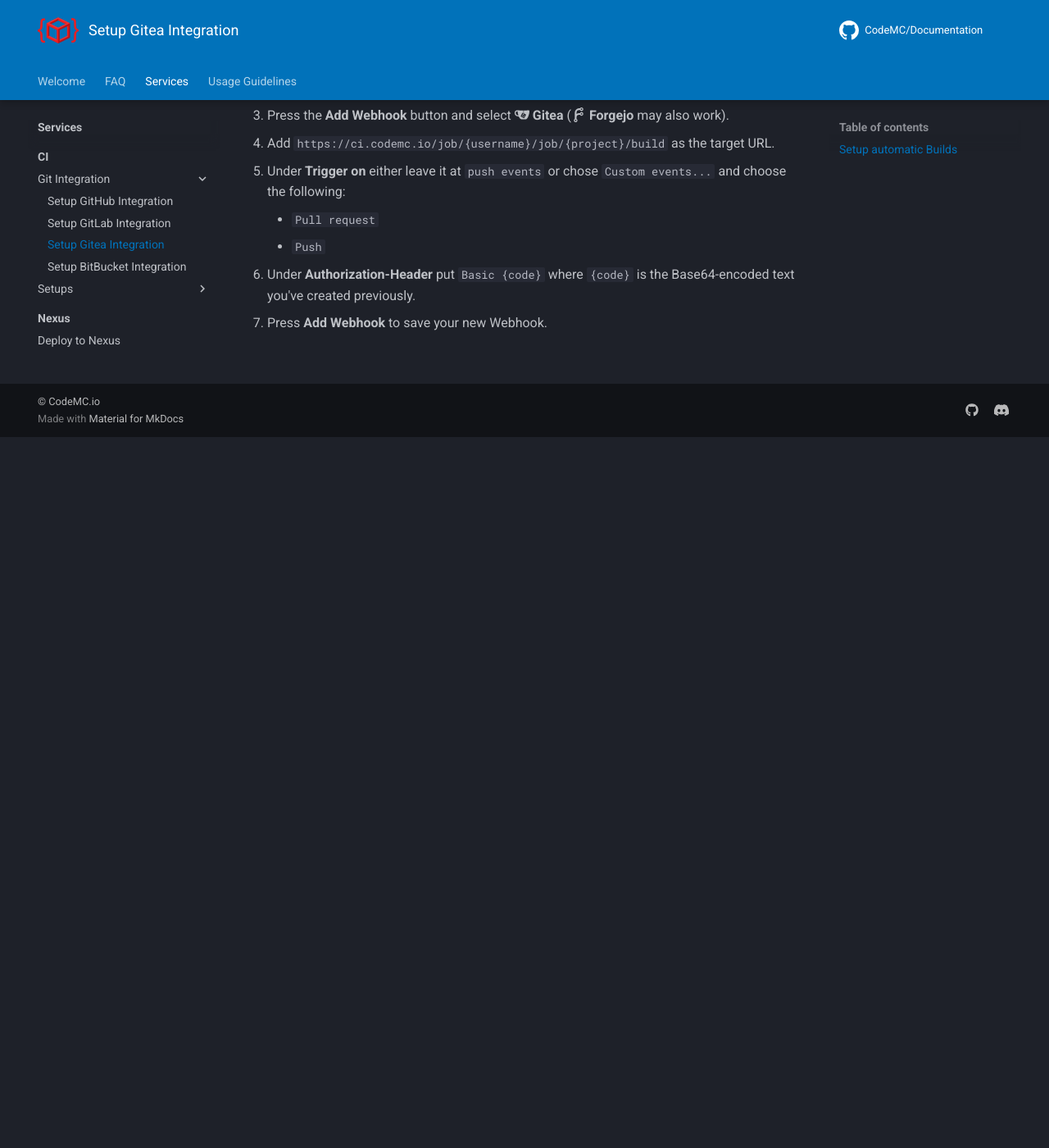
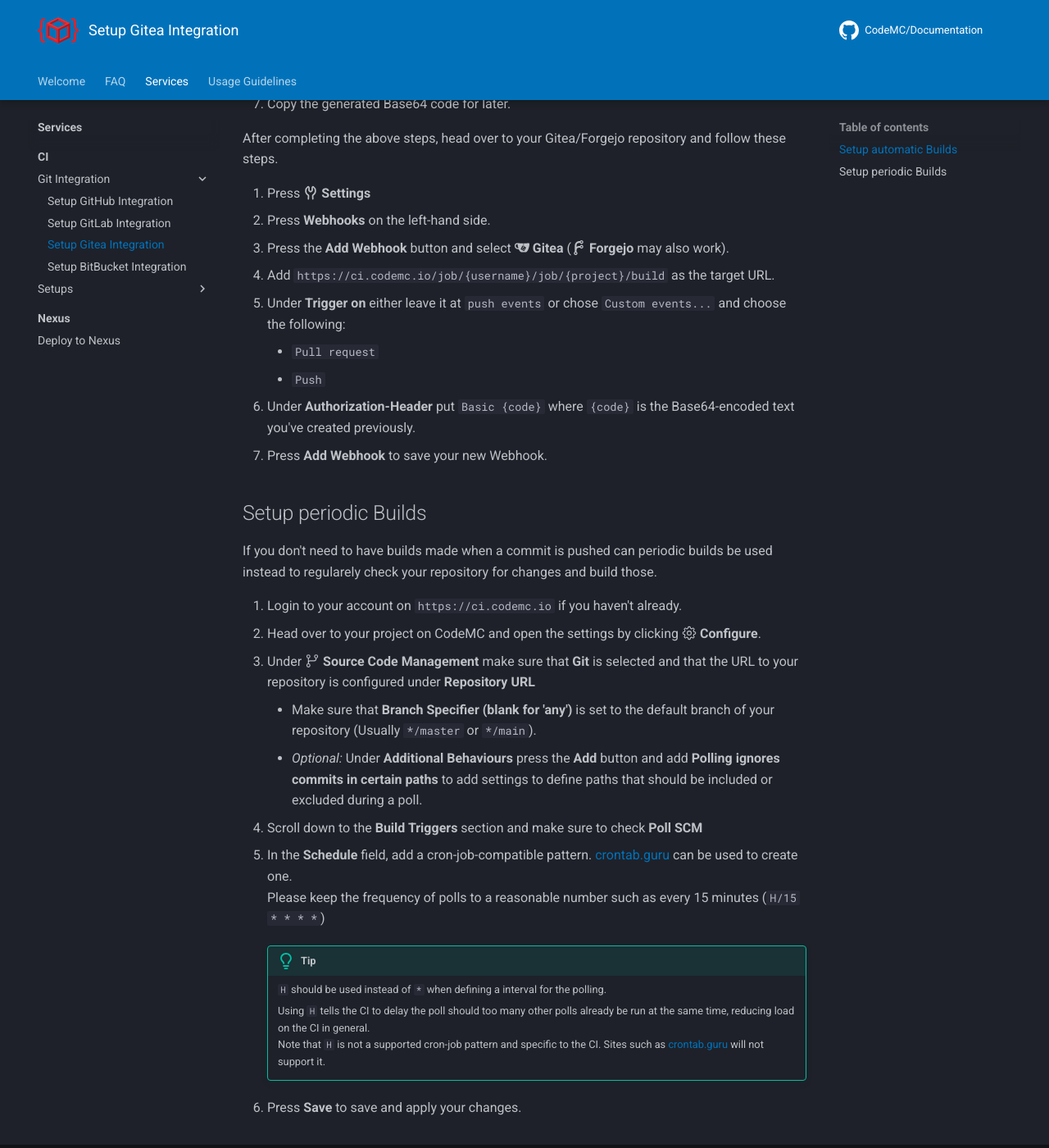
Before and after one commit to CodeMC/Documentation, an MkDocs documentation site: the page built from docs/services/ci/integrations/setup-gitea.md, in a window 1280 px wide and 1400 px high, scrolled down 867 px. Shown: the whole window at 82% size. Built offline with MkDocs 1.6.1 and Material for MkDocs 9.7.7, drawn with Linux system fonts in a browser that asks for light colours; comment, search, counter and statistics services are not loaded; some of the changed text lies outside the part shown.

Commit message:
Add section about periodic builds to setup-gitea.md

```diff
--- a/docs/services/ci/integrations/setup-gitea.md
+++ b/docs/services/ci/integrations/setup-gitea.md
@@ -10,6 +10,13 @@ CodeMC supports hooking into [Gitea](https://about.gitea.com/){ target="_blank"
 
 CodeMC allows you to create builds whenever a commit is pushed to your repository.
 Unlike other Sites is the setup for Gitea/Forgejo a little more complicated and requires some steps on the CI first.
+
+/// warning | Important
+Using this setup will trigger a build no matter the changes or targeted files.
+It will ignore any exclusion/inclusion settings of the Polling options.
+
+Use the [Periodic Builds](#setup-periodic-builds) setup to avoid this.
+///
 
 1. Login to your account on `https://ci.codemc.io` if you haven't already.
 2. Click your username on the top-right.
@@ -30,3 +37,27 @@ After completing the above steps, head over to your Gitea/Forgejo repository and
     - `Push`
 6. Under **Authorization-Header** put `Basic {code}` where `{code}` is the Base64-encoded text you've created previously.
 7. Press **Add Webhook** to save your new Webhook.
+
+## Setup periodic Builds
+
+If you don't need to have builds made when a commit is pushed can periodic builds be used instead to regularely check your repository for changes and build those.
+
+1.  Login to your account on `https://ci.codemc.io` if you haven't already.
+2.  Head over to your project on CodeMC and open the settings by clicking :octicons-gear-24: **Configure**.
+3.  Under :octicons-git-branch-24: **Source Code Management** make sure that **Git** is selected and that the URL to your repository is configured under **Repository URL**
+    - Make sure that **Branch Specifier (blank for 'any')** is set to the default branch of your repository (Usually `*/master` or `*/main`).
+    - *Optional:* Under **Additional Behaviours** press the **Add** button and add **Polling ignores commits in certain paths** to add settings to define paths that should be included or excluded during a poll.
+4.  Scroll down to the **Build Triggers** section and make sure to check **Poll SCM**
+5.  In the **Schedule** field, add a cron-job-compatible pattern. [crontab.guru]{ target="_blank" rel="nofollow" } can be used to create one.
+    Please keep the frequency of polls to a reasonable number such as every 15 minutes (`H/15 * * * *`)
+
+    /// tip
+    `H` should be used instead of `*` when defining a interval for the polling.
+
+    Using `H` tells the CI to delay the poll should too many other polls already be run at the same time, reducing load on the CI in general.
+    Note that `H` is not a supported cron-job pattern and specific to the CI. Sites such as [crontab.guru]{ target="_blank" rel="nofollow" } will not support it.
+    ///
+
+6.  Press **Save** to save and apply your changes.
+
+[crontab.guru]: https://crontab.guru/
```
